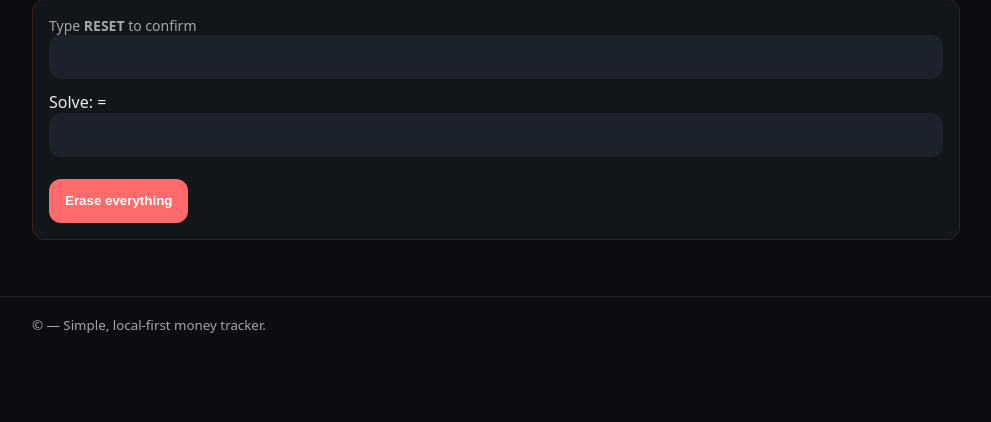
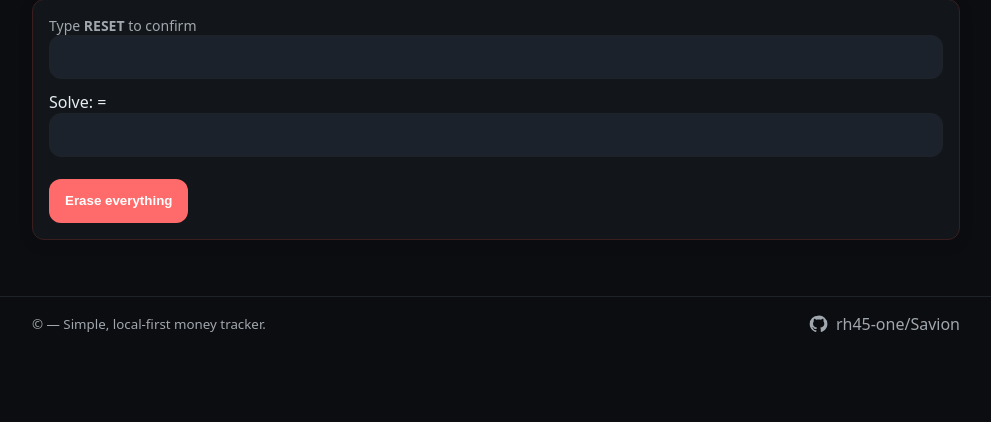
Before and after one commit to rh45-one/Savion, a FastAPI app: template app/templates/reset.html in a window 1280 px wide. Shown: the part 201-623 px from the top of the page, without its empty margins (144-1135 px from the left). Run offline with FastAPI, Linux system fonts and the light colour scheme; the template is opened without the code that fills it, so the values that code supplies are empty; parts of the project's set-up code (start-up, migrations or seed data) failed here and were passed over.

Commit message:
feat(ui/footer): add repo link with Material Design GitHub icon to footer

```diff
--- a/app/static/style.css
+++ b/app/static/style.css
@@ -279,3 +279,30 @@ select {
 .setup-grid .card {
   margin-top: 0; /* ensures both setup cards align at the top */
 }
+
+/* Footer */
+.site-footer {
+  margin-top: 24px;
+  padding: 14px 0 22px;
+  border-top: 1px solid var(--border);
+  display: flex;
+  justify-content: center;
+}
+.repo-link {
+  display: inline-flex;
+  align-items: center;
+  gap: 8px;
+  color: var(--muted);
+  text-decoration: none;
+}
+.repo-link:hover { color: var(--text); }
+.icon-20 { width: 20px; height: 20px; display: inline-block; }
+
+/* Footer layout and repo link styling */
+.footer-row {
+  display: flex;
+  align-items: center;
+  justify-content: space-between;
+  gap: 12px;
+  flex-wrap: wrap;
+}
--- a/app/templates/base.html
+++ b/app/templates/base.html
@@ -44,8 +44,16 @@
     </main>
 
     <footer class="footer">
-      <div class="container">
+      <div class="container footer-row">
         <small>&copy; {{ app_name }} — Simple, local-first money tracker.</small>
+
+        <a class="repo-link" href="https://github.com/rh45-one/Savion" target="_blank" rel="noopener" aria-label="GitHub repository: rh45-one/Savion">
+          <!-- Material Design Icons: github -->
+          <svg class="icon-20" viewBox="0 0 24 24" aria-hidden="true" focusable="false">
+            <path fill="currentColor" d="M12,2A10,10 0 0,0 2,12C2,16.42 5.06,20.17 9.26,21.5C9.76,21.58 10,21.27 10,20.99V19.24C7.16,19.86 6.62,17.97 6.62,17.97C6.18,16.85 5.5,16.55 5.5,16.55C4.53,15.9 5.57,15.91 5.57,15.91C6.64,16 7.19,17 7.19,17C8.12,18.56 9.7,18.1 10.31,17.83C10.39,17.12 10.67,16.63 10.97,16.36C8.56,16.09 6.03,15.17 6.03,11.5C6.03,10.39 6.43,9.5 7.1,8.79C7,8.52 6.64,7.39 7.2,5.86C7.2,5.86 8.14,5.56 10,6.88C10.88,6.64 11.83,6.52 12.78,6.52C13.73,6.52 14.68,6.64 15.56,6.88C17.42,5.56 18.36,5.86 18.36,5.86C18.92,7.39 18.56,8.52 18.46,8.79C19.13,9.5 19.53,10.39 19.53,11.5C19.53,15.18 16.99,16.09 14.58,16.36C14.96,16.7 15.3,17.35 15.3,18.35V20.99C15.3,21.27 15.54,21.59 16.04,21.5C20.24,20.17 23.3,16.42 23.3,12A10,10 0 0,0 12,2Z" />
+          </svg>
+          <span>rh45-one/Savion</span>
+        </a>
       </div>
     </footer>
 
```
